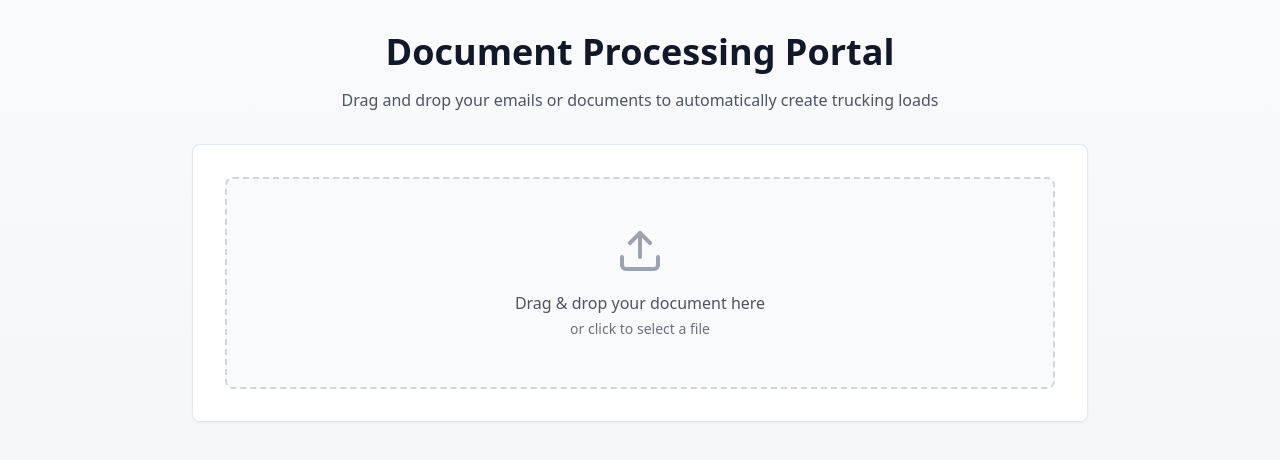
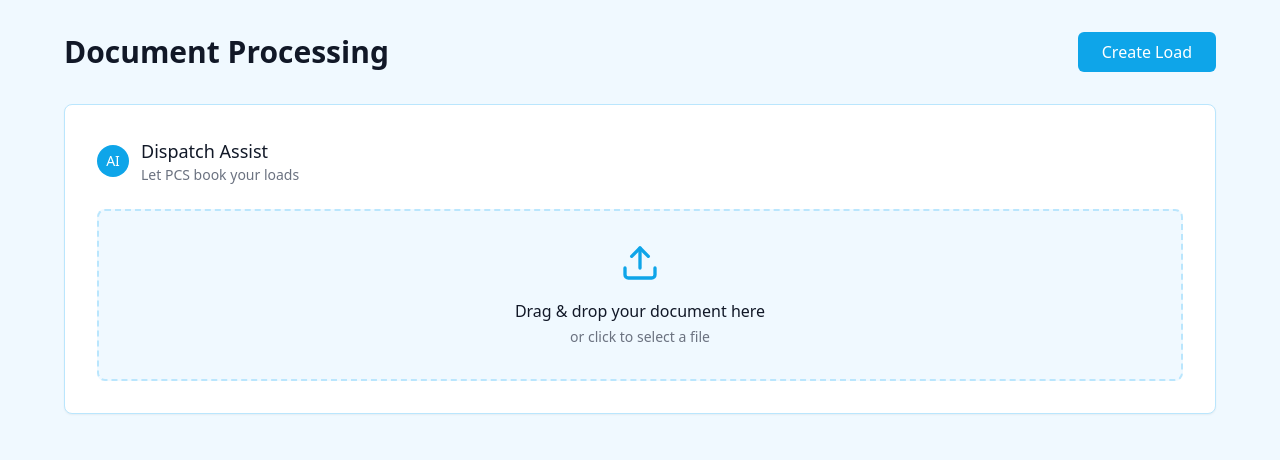
Before and after one commit to Dmvillegas915/drag-o-loadify, a React (Vite) app: page / in a window 1280 px wide. Shown: the top 460 px of the page. Built offline with nearby package versions, Linux system fonts and the light colour scheme.

Commit message:
Update UI colors
Update UI colors to use arbitrary colors.  No specific color scheme is mandated.

```diff
--- a/src/components/DocumentPreview.tsx
+++ b/src/components/DocumentPreview.tsx
@@ -11,7 +11,7 @@ const DocumentPreview = ({ data }: DocumentPreviewProps) => {
     <div className="mt-8 space-y-4">
       <h3 className="text-lg font-medium text-gray-900">Extracted Information</h3>
 
-      <Card className="p-4 bg-white">
+      <Card className="p-4 bg-white border-sky-200">
         <div className="space-y-4">
           <div>
             <h4 className="text-sm font-medium text-gray-500">File Details</h4>
@@ -22,7 +22,7 @@ const DocumentPreview = ({ data }: DocumentPreviewProps) => {
 
           <div>
             <h4 className="text-sm font-medium text-gray-500">Extracted Text</h4>
-            <pre className="mt-1 text-sm text-gray-900 whitespace-pre-wrap font-mono bg-gray-50 p-4 rounded-md">
+            <pre className="mt-1 text-sm text-gray-900 whitespace-pre-wrap font-mono bg-sky-50 p-4 rounded-md">
               {data.raw.slice(0, 500)}
               {data.raw.length > 500 ? "..." : ""}
             </pre>
--- a/src/components/DragDropZone.tsx
+++ b/src/components/DragDropZone.tsx
@@ -23,12 +23,12 @@ const DragDropZone = ({ onDrop, status }: DragDropZoneProps) => {
     <div
       {...getRootProps()}
       className={cn(
-        "border-2 border-dashed rounded-lg p-12 transition-all duration-200 ease-in-out cursor-pointer",
+        "border-2 border-dashed rounded-lg p-8 transition-all duration-200 ease-in-out cursor-pointer",
         {
-          "border-gray-300 bg-gray-50": !isDragActive && status === "idle",
-          "border-blue-400 bg-blue-50": isDragActive,
+          "border-sky-200 bg-sky-50": !isDragActive && status === "idle",
+          "border-sky-500 bg-sky-50": isDragActive,
           "border-green-400 bg-green-50": status === "complete",
-          "border-yellow-400 bg-yellow-50": status === "processing",
+          "border-sky-500 bg-sky-50/70": status === "processing",
           "border-red-400 bg-red-50": status === "error",
         }
       )}
@@ -37,9 +37,9 @@ const DragDropZone = ({ onDrop, status }: DragDropZoneProps) => {
       <div className="flex flex-col items-center justify-center space-y-4 text-center">
         {status === "idle" && (
           <>
-            <Upload className="w-12 h-12 text-gray-400" />
+            <Upload className="w-10 h-10 text-sky-500" />
             <div className="space-y-1">
-              <p className="text-gray-600">
+              <p className="text-gray-900 font-medium">
                 {isDragActive ? "Drop your document here" : "Drag & drop your document here"}
               </p>
               <p className="text-sm text-gray-500">or click to select a file</p>
@@ -49,22 +49,22 @@ const DragDropZone = ({ onDrop, status }: DragDropZoneProps) => {
 
         {status === "processing" && (
           <>
-            <FileText className="w-12 h-12 text-yellow-500 animate-pulse" />
-            <p className="text-yellow-600">Processing your document...</p>
+            <FileText className="w-10 h-10 text-sky-500 animate-pulse" />
+            <p className="text-gray-900 font-medium">Processing your document...</p>
           </>
         )}
 
         {status === "complete" && (
           <>
-            <Check className="w-12 h-12 text-green-500" />
-            <p className="text-green-600">Document processed successfully</p>
+            <Check className="w-10 h-10 text-green-500" />
+            <p className="text-green-600 font-medium">Document processed successfully</p>
           </>
         )}
 
         {status === "error" && (
           <>
-            <AlertCircle className="w-12 h-12 text-red-500" />
-            <p className="text-red-600">Error processing document</p>
+            <AlertCircle className="w-10 h-10 text-red-500" />
+            <p className="text-red-600 font-medium">Error processing document</p>
           </>
         )}
       </div>
--- a/src/pages/Index.tsx
+++ b/src/pages/Index.tsx
@@ -19,26 +19,17 @@ const Index = () => {
       setStatus("processing");
       setProgress(0);
 
-      const worker = await createWorker({
-        logger: (m) => {
-          if (m.status === "recognizing text") {
-            setProgress(Math.round(m.progress * 100));
-          }
-        },
-      });
-
-      await worker.loadLanguage("eng");
-      await worker.initialize("eng");
+      const worker = await createWorker();
+      await worker.load();
+      await worker.loadLanguage('eng');
+      await worker.initialize('eng');
 
       const { data: { text } } = await worker.recognize(file);
       await worker.terminate();
 
-      // Here you would implement your parsing logic for the TMS application
-      // This is a simplified example
       const extractedData: ExtractedData = {
         raw: text,
         parsedData: {
-          // Add your specific parsing logic here
           timestamp: new Date().toISOString(),
           filename: file.name,
           size: file.size,
@@ -68,16 +59,26 @@ const Index = () => {
   }, []);
 
   return (
-    <div className="min-h-screen bg-gradient-to-b from-gray-50 to-gray-100 px-4 py-8">
-      <div className="max-w-4xl mx-auto space-y-8">
-        <div className="text-center space-y-4">
-          <h1 className="text-4xl font-semibold text-gray-900">Document Processing Portal</h1>
-          <p className="text-gray-600 max-w-2xl mx-auto">
-            Drag and drop your emails or documents to automatically create trucking loads
-          </p>
+    <div className="min-h-screen bg-sky-50 px-4 py-8">
+      <div className="max-w-6xl mx-auto space-y-8">
+        <div className="flex items-center justify-between">
+          <h1 className="text-3xl font-semibold text-gray-900">Document Processing</h1>
+          <button className="bg-sky-500 text-white px-6 py-2 rounded-md hover:bg-sky-600 transition-colors">
+            Create Load
+          </button>
         </div>
 
-        <Card className="p-8">
+        <Card className="p-8 bg-white shadow-sm border-sky-200">
+          <div className="mb-6 flex items-center gap-3">
+            <div className="w-8 h-8 rounded-full bg-sky-500 flex items-center justify-center">
+              <span className="text-white text-sm">AI</span>
+            </div>
+            <div>
+              <h2 className="text-lg font-medium text-gray-900">Dispatch Assist</h2>
+              <p className="text-sm text-gray-500">Let PCS book your loads</p>
+            </div>
+          </div>
+
           <DragDropZone
             onDrop={onDrop}
             status={status}
@@ -85,11 +86,11 @@ const Index = () => {
 
           {status === "processing" && (
             <div className="mt-6 space-y-2">
-              <div className="flex justify-between text-sm text-gray-600">
+              <div className="flex justify-between text-sm text-gray-500">
                 <span>Processing document...</span>
                 <span>{progress}%</span>
               </div>
-              <Progress value={progress} />
+              <Progress value={progress} className="h-2" />
             </div>
           )}
 
```
